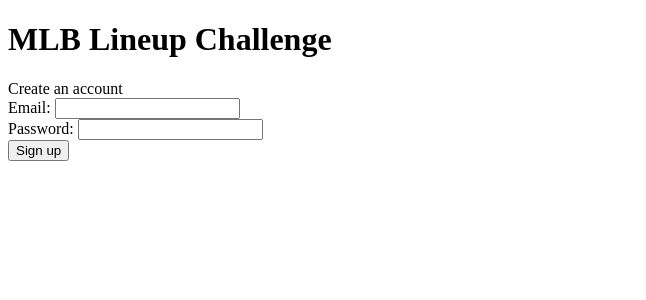
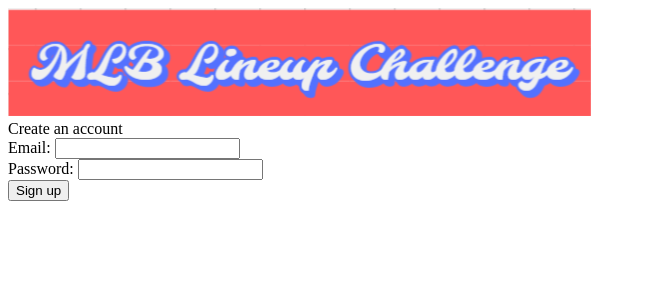
Before and after one commit to jcoteeeeee/MLB-Lineup-Challenge, a React (Vite) app in the folder client/: page /signup in a window 1280 px wide. Shown: the top 300 px of the page, without its empty margins (0-646 px from the left). Built offline with nearby package versions, Linux system fonts and the light colour scheme; no server answers.

Commit message:
created logo for header componenet

```diff
--- a/client/src/components/Header.jsx
+++ b/client/src/components/Header.jsx
@@ -1,7 +1,17 @@
+import {useNavigate} from 'react-router-dom'
+
 const Header = () => {
+    const navigate = useNavigate()
+
+    //function so that when logo is clicked, it goes back to homepage
+    const handleOnClick = () => {
+        console.log('clicked')
+        navigate('/')
+    }
+
     return(
         <div>
-            <h1>MLB Lineup Challenge</h1>
+            <img src='./photos/mlb-lineup-challenge-logo.png' onClick={handleOnClick} />
         </div>
     )
 }
```
Also changed, not shown: client/photos/mlb-lineup-challenge-logo.png (added).
